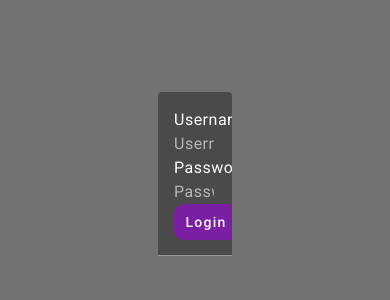
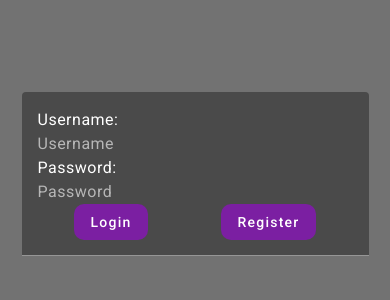
Before and after one commit to szabidoo/blog-angular-node-express, an Angular app: page /login in a window 390 px wide. Shown: the top 300 px of the page. Built offline with nearby package versions, Linux system fonts and the light colour scheme; no server answers.

Commit message:
Refactor login component styles for responsive design

```diff
--- a/src/app/login/login.component.scss
+++ b/src/app/login/login.component.scss
@@ -42,3 +42,10 @@ button.login {
     border-radius: 10px;
     cursor: pointer;
 }
+
+@media screen and (max-width: 768px) {
+    .login {
+        width: 90%;
+    }
+
+}
```
